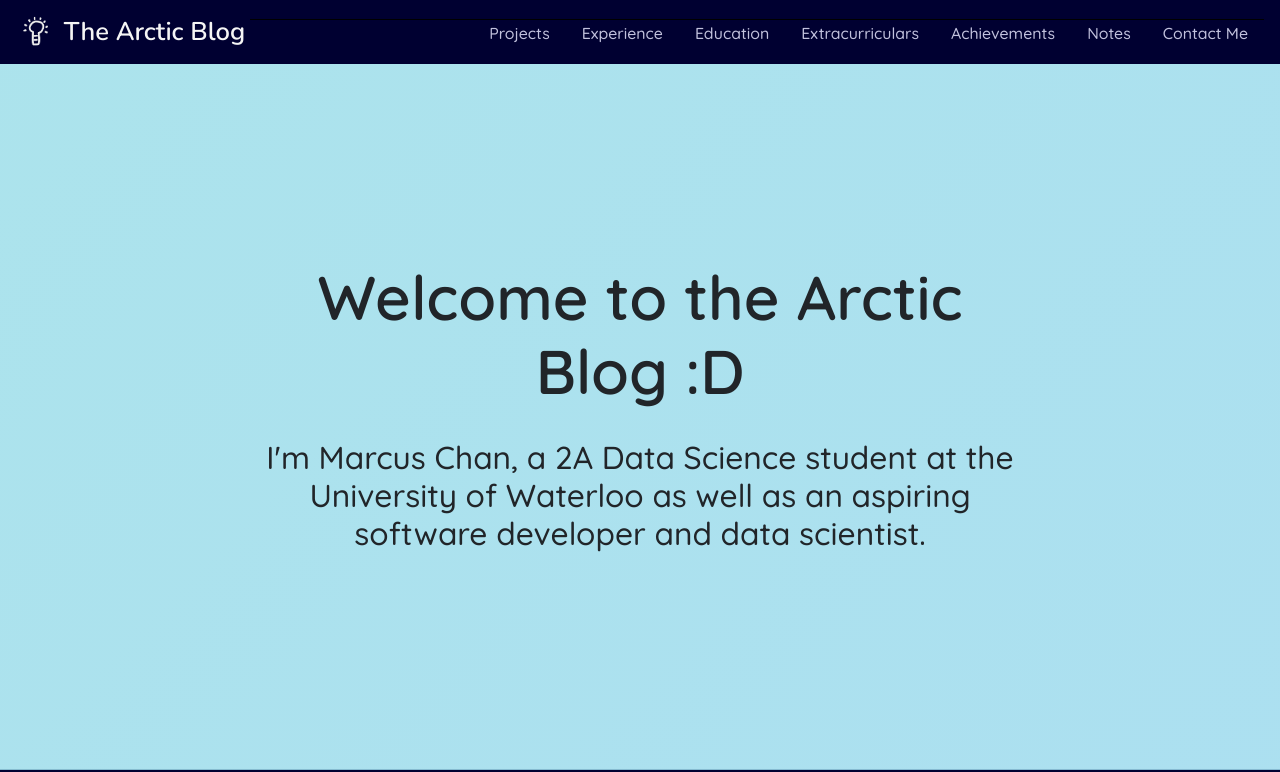
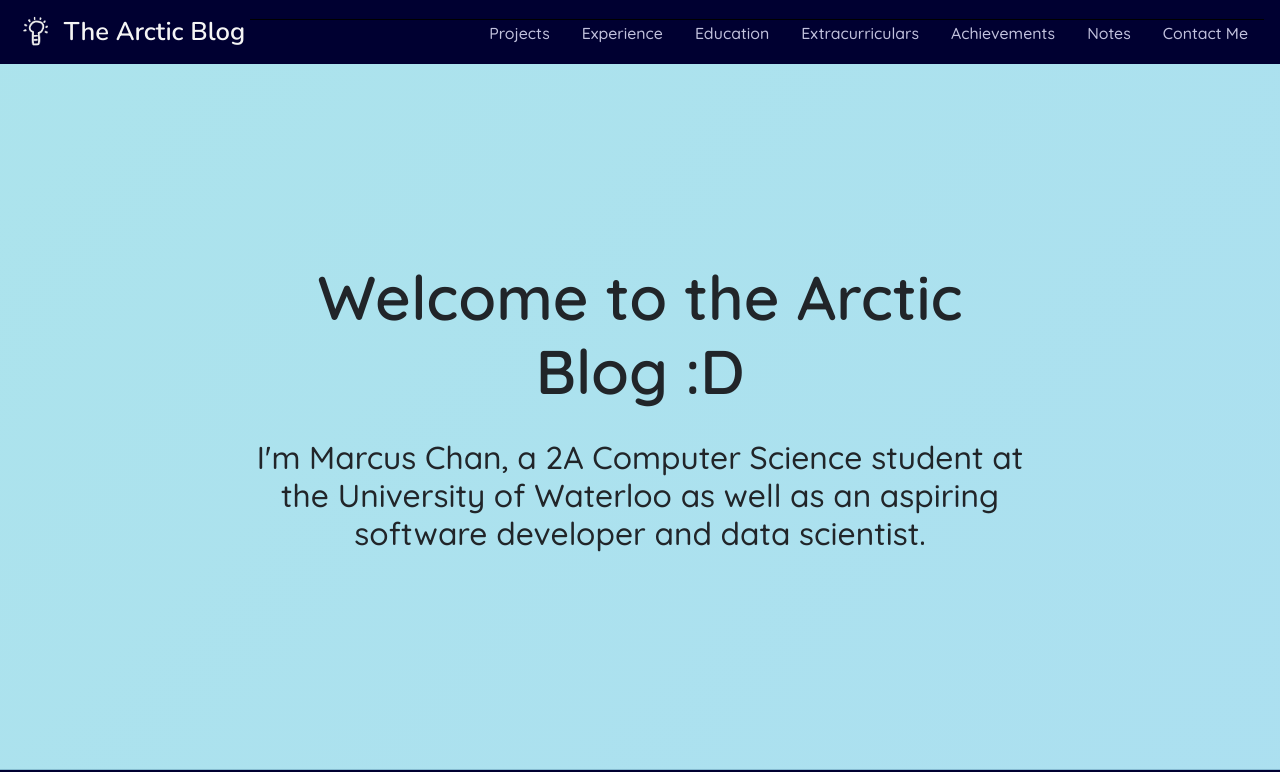
Before and after one commit to mcpenguin/the-arctic-blog, a React (Create React App) app: page / in a window 1280 px wide. Shown: the top 772 px of the page. Built offline with nearby package versions, Linux system fonts and the light colour scheme.

Commit message:
edited top carousel

```diff
--- a/src/components/TopCarousel/TopCarousel.js
+++ b/src/components/TopCarousel/TopCarousel.js
@@ -37,18 +37,10 @@ class CustomCarouselContents extends Component {
     }
 }
 
-export default class TopCarousel extends Component {
-    render() {
+export default function TopCarousel() {
     return (
         <section className="section-top-carousel">
             <div className='carousel-container'>
-                    {/* {
-                        Object.values(images).map(
-                            image => <div className='carousel-image'>
-                                <img src={image} />
-                            </div>
-                        )
-                    } */}
                 <div className='description-sub'>
                     <div className='description'>
                         <Fade bottom opposite>
@@ -58,7 +50,7 @@ export default class TopCarousel extends Component {
                         </Fade>
                         <Fade bottom delay={500} opposite>
                             <h5>
-                                    I'm Marcus Chan, a 2A Data Science student
+                                I'm Marcus Chan, a 2A Computer Science student
                                 at the University of Waterloo as well as an aspiring
                                 software developer and data scientist.
                             </h5>
@@ -66,92 +58,6 @@ export default class TopCarousel extends Component {
                     </div>
                 </div>
             </div>
-
-
-
-                {/* <Carousel>
-                    <Carousel.Item>
-                        <CustomCarouselContents
-                            image={images.notes}
-                            heading={
-                                <h1 className="carousel-heading">
-                                    Incoming A-Levels or first-year student?
-                                </h1>
-                            }
-                            subheading={
-                                <h4>
-                                    Check out the notes I did for my <a className="carousel-link" href="#notes">A-Levels</a> and
-                                    for my <a className="carousel-link" href="#notes">first-year</a> courses
-                                    at Waterloo.
-                                </h4>
-                            }
-                        />
-                    </Carousel.Item>
-                    <Carousel.Item>
-                        <CustomCarouselContents
-                            image={images.notes}
-                            heading={
-                                <h1 className="carousel-heading">
-                                    Current notes update
-                                </h1>
-                            }
-                            subheading={
-                                <h4>
-                                    I am in coop right now, so I am not doing
-                                    notes for any course at the moment.
-                                </h4>
-                            }
-                        />
-                    </Carousel.Item>
-                    <Carousel.Item>
-                        <CustomCarouselContents
-                            image={images.piano}
-                            heading={
-                                <h1 className="carousel-heading">
-                                    Unravel (from Tokyo Ghoul) - Original Piano Arrangement
-                                </h1>
-                            }
-                            subheading={
-                                <h4>
-                                    <a className="carousel-link" href="https://www.youtube.com/watch?v=hHcHlceGFpA">180+ views</a> and counting
-                                </h4>
-                            }
-                        />
-                    </Carousel.Item>
-                    <Carousel.Item>
-                        <CustomCarouselContents
-                            image={images.graph}
-                            heading={
-                                <h1 className="carousel-heading">
-                                    Check out "My Course Graph"
-                                </h1>
-                            }
-                            subheading={
-                                <h4>
-                                    and my other projects
-                                    on my <a className="carousel-link" href="https://github.com/mcpenguin">Github</a> page.
-                                </h4>
-                            }
-                        />
-                    </Carousel.Item>
-                    <Carousel.Item>
-                        <CustomCarouselContents
-                            image={images.penguin}
-                            heading={
-                                <h1 className="carousel-heading">
-                                    Want to connect with me further?
-                                </h1>
-                            }
-                            subheading={
-                                <h4>
-                                    Add me on <a className="carousel-link" href="https://www.linkedin.com/in/marcus-chanwc/">LinkedIn</a> or
-                                    follow me on <a className="carousel-link" href="https://www.instagram.com/mcpenquin/?hl=en">Instagram</a>
-                                </h4>
-                            }
-                        />
-                    </Carousel.Item>
-                </Carousel> */}
         </section>
     );
 }
-}
```
Lines whose indentation alone changed are shown as unchanged.
